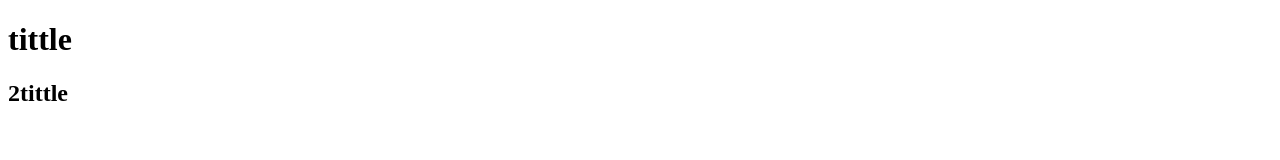
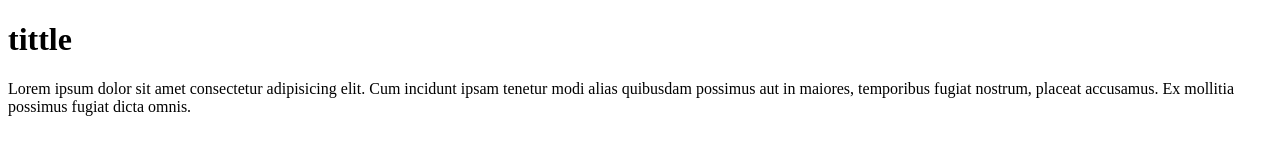
Before and after one commit to manuellgonzalezz/test-github, a plain HTML site: page index.html in a window 1280 px wide. Drawn offline with Linux system fonts and the light colour scheme.

Commit message:
first commit vscode

```diff
--- a/index.html
+++ b/index.html
@@ -8,6 +8,6 @@
 </head>
 <body>
     <h1>tittle</h1>
-    <h2>2tittle</h2>
+    <p>Lorem ipsum dolor sit amet consectetur adipisicing elit. Cum incidunt ipsam tenetur modi alias quibusdam possimus aut in maiores, temporibus fugiat nostrum, placeat accusamus. Ex mollitia possimus fugiat dicta omnis.</p>
 </body>
 </html>
```
